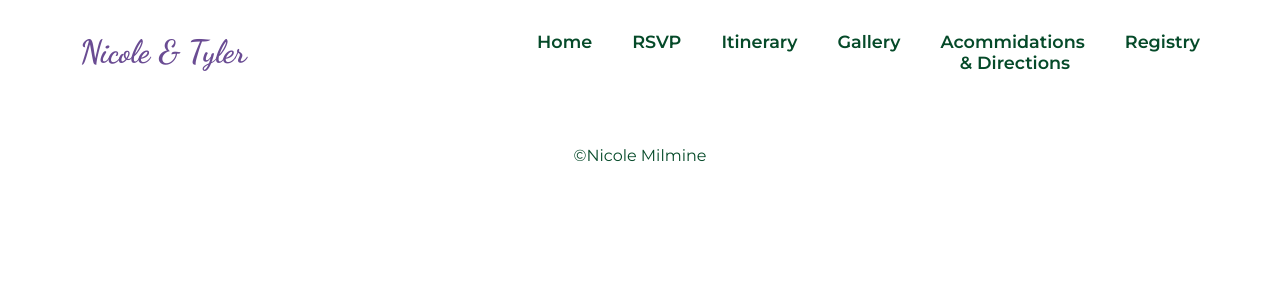
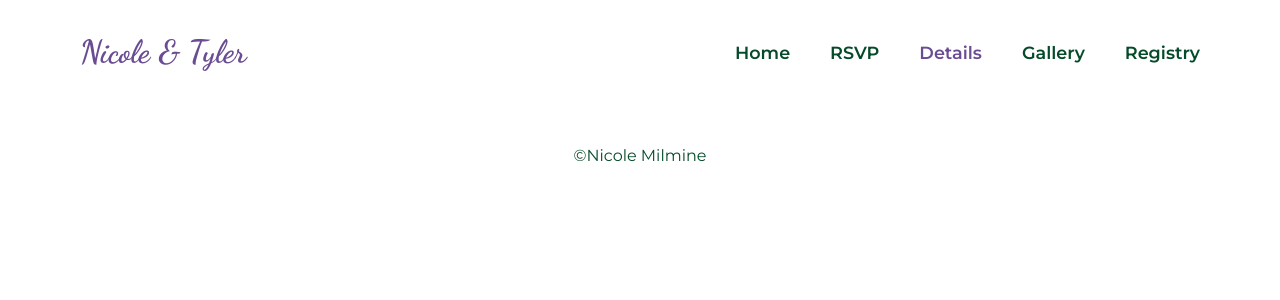
Before and after one commit to n2milmin/my_wedding_site, a React (Create React App) app: page /details in a window 1280 px wide. Shown: the top 300 px of the page. Built offline with nearby package versions, Linux system fonts and the light colour scheme.

Commit message:
Changed itenerary & accomidations to Details

```diff
--- a/src/components/navBar.js
+++ b/src/components/navBar.js
@@ -45,11 +45,11 @@ const NavBar = () => {
             </li>
             <li className="nav__item">
               <NavLink
-                to="/itinerary"
+                to="/details"
                 className="nav__link"
                 onClick={closeMenuOnMobile}
               >
-                Itinerary
+                Details
               </NavLink>
             </li>
             <li className="nav__item">
@@ -59,15 +59,6 @@ const NavBar = () => {
                 onClick={closeMenuOnMobile}
               >
                 Gallery
-              </NavLink>
-            </li>
-            <li className="nav__item">
-              <NavLink
-                to="/acommidations"
-                className="nav__link"
-                onClick={closeMenuOnMobile}
-              >
-                <p>Acommidations <br/> &nbsp; &nbsp; & Directions</p>
               </NavLink>
             </li>
             <li className="nav__item">
--- /dev/null
+++ b/src/pages/Details.js
@@ -0,0 +1,5 @@
+import React from "react";
+
+const Details = () => {
+
+}
```
Also changed, not shown: src/App.js (+5 -7 lines).
